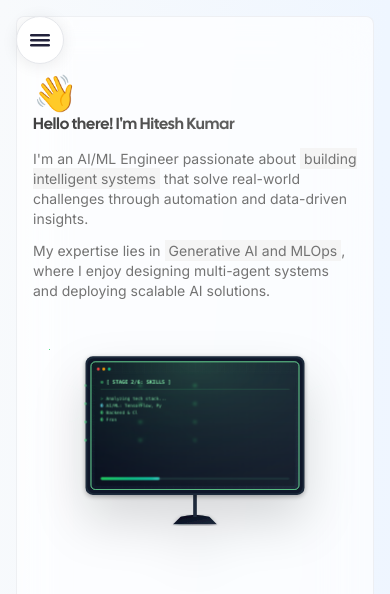
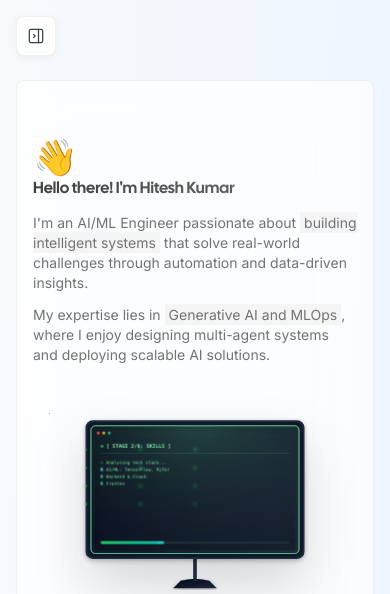
Before and after one commit to Hiteshydv001/AI-ML-Portfolio, a Next.js app: page / in a window 390 px wide. Shown: the top 594 px of the page. Built offline with nearby package versions, Linux system fonts and the light colour scheme.

Commit message:
adding changes

```diff
--- a/src/app/games/guess-drawing/page.tsx
+++ b/src/app/games/guess-drawing/page.tsx
@@ -3,7 +3,6 @@
 "use client";
 
 import React, { useRef, useState, useEffect } from "react";
-import './loading.module.css';
 
 const labels = [
   "cat", "dog", "car", "tree", "house", "bicycle", "fish", "flower", "star", "cloud"
--- a/src/app/globals.css
+++ b/src/app/globals.css
@@ -16,6 +16,20 @@
   .animate-blink {
     animation: blink 1s step-end infinite;
   }
+
+  .animate-gradient-x {
+    background-size: 200% 200%;
+    animation: gradient-x 8s linear infinite;
+  }
+
+  .no-scrollbar::-webkit-scrollbar {
+    display: none;
+  }
+
+  .no-scrollbar {
+    -ms-overflow-style: none;
+    scrollbar-width: none;
+  }
 }
 
 @keyframes blink {
@@ -26,3 +40,12 @@
     opacity: 0;
   }
 }
+
+@keyframes gradient-x {
+  0%, 100% {
+    background-position: 0% 50%;
+  }
+  50% {
+    background-position: 100% 50%;
+  }
+}
--- a/src/app/layout.tsx
+++ b/src/app/layout.tsx
@@ -28,7 +28,7 @@ export default function RootLayout({
       </head>
       <body className={twMerge(inter.className, "bg-gradient-to-br from-slate-50 via-blue-50 to-indigo-50")}>
         <Sidebar />
-        <div className="p-4 lg:ml-64">
+        <div className="pt-20 px-4 pb-4 lg:pt-4 lg:ml-64">
           <div className="bg-white/70 backdrop-blur-xl rounded-lg border border-gray-200/60 min-h-screen">
             {children}
             <Footer />
--- a/src/app/page.tsx
+++ b/src/app/page.tsx
@@ -42,10 +42,21 @@ export default function Home() {
         </div>
 
         {/* Chat Interface */}
-        <div className="mt-8 mb-4">
-          <h2 className="text-4xl font-bold mb-4 text-center pt-10 pb-10">Ask Anything about Hitesh!</h2>
-          <div className="h-[450px] w-full max-w-3xl mx-auto">
-            <ChatInterface />
+        <div className="mt-16 mb-8">
+          <div className="text-center mb-8 px-4">
+            <h2 className="text-3xl md:text-4xl font-black tracking-tight bg-gradient-to-r from-sky-500 to-blue-600 bg-clip-text text-transparent [text-wrap:balance]">
+              Ask Anything about Hitesh! ✨
+            </h2>
+            <p className="text-gray-700 text-base md:text-lg mt-3 font-medium antialiased [text-wrap:balance]">
+              Chat with my AI assistant to learn more about my work, experience, and projects
+            </p>
+          </div>
+
+          {/* Chat interface */}
+          <div className="max-w-3xl mx-auto bg-white/60 backdrop-blur rounded-2xl border border-gray-200/60 shadow-lg p-1">
+            <div className="h-[450px]">
+              <ChatInterface />
+            </div>
           </div>
         </div>
       </Container>
--- a/src/components/ChatInterface.tsx
+++ b/src/components/ChatInterface.tsx
@@ -240,9 +240,9 @@ export const ChatInterface = () => {
 
                 {/* Chat Content */}
                 <foreignObject x="187" y="107" width="826" height="476">
-                    <div className="h-full flex flex-col bg-gradient-to-b from-transparent to-black/20 rounded-lg backdrop-blur-sm text-green-400 font-mono">
+                    <div className="h-full flex flex-col bg-gradient-to-b from-slate-900/90 to-black/40 rounded-lg backdrop-blur-sm text-green-400 font-mono shadow-xl">
                         {/* Messages Area */}
-                        <div className="flex-grow overflow-y-auto p-6 space-y-4 text-base">
+                        <div className="flex-grow overflow-y-auto p-4 md:p-6 space-y-4 text-sm md:text-base">
                             <AnimatePresence mode="popLayout">
                                 {messages.map((message: Message, index: number) => (
                                     <motion.div
@@ -253,13 +253,13 @@ export const ChatInterface = () => {
                                         className={`flex ${message.role === 'user' ? 'justify-end' : 'justify-start'}`}
                                     >
                                         <div className={`
-                                            max-w-[80%] rounded-lg p-3 text-sm
+                                            max-w-[80%] rounded-lg p-3 text-sm md:text-base font-medium
                                             ${message.role === 'user'
-                                                ? 'bg-green-500/20 border border-green-500/30 text-green-400'
-                                                : 'bg-slate-800/50 border border-slate-700 text-green-400'
+                                                ? 'bg-green-500/30 border border-green-500/40 text-green-300 shadow-green-500/20 shadow-lg'
+                                                : 'bg-slate-800/80 border border-slate-600 text-green-300 shadow-lg'
                                             }
                                         `}>
-                                            <p className="whitespace-pre-wrap">
+                                            <p className="whitespace-pre-wrap leading-relaxed tracking-wide">
                                                 {message.content}
                                             </p>
                                         </div>
@@ -289,14 +289,14 @@ export const ChatInterface = () => {
                         </div>
 
                         {/* Input Area */}
-                        <div className="p-6 border-t border-slate-700/50">
+                        <div className="p-4 md:p-6 border-t border-slate-600/50 bg-slate-900/50">
                             <form onSubmit={handleSubmit} className="relative">
                                 <input
                                     type="text"
                                     value={input}
                                     onChange={handleInputChange}
                                     placeholder="Type your message..."
-                                    className="w-full bg-slate-800/50 text-green-400 rounded-lg pl-6 pr-14 py-4 text-base border border-slate-700 focus:outline-none focus:border-green-500/50 placeholder-green-600/30"
+                                    className="w-full bg-slate-800/90 text-green-300 rounded-lg pl-6 pr-14 py-4 text-sm md:text-base font-medium border border-slate-600 focus:outline-none focus:border-green-400 focus:ring-2 focus:ring-green-500/20 placeholder-green-500/40 shadow-lg transition-all duration-200"
                                     disabled={isLoading}
                                 />
                                 <button
--- a/src/components/Products.tsx
+++ b/src/components/Products.tsx
@@ -36,7 +36,7 @@ export const Products = () => {
               y: 0,
             }}
             transition={{ duration: 0.3, delay: idx * 0.1 }}
-            className="group hover:bg-gray-50/80 rounded-2xl transition duration-200 p-4"
+            className="group hover:bg-gray-50/80 rounded-2xl transition duration-200 p-4 border border-gray-200 shadow hover:shadow-md"
           >
             <div className="flex flex-col md:flex-row items-center gap-6">
               {/* Image Frame */}
--- a/src/components/Sidebar.tsx
+++ b/src/components/Sidebar.tsx
@@ -37,31 +37,12 @@ export const Sidebar = () => {
     <>
       {/* Hamburger button for mobile */}
       <button
-        className="fixed top-4 left-4 z-50 flex items-center justify-center w-12 h-12 rounded-full bg-white shadow-lg border border-gray-200 lg:hidden focus:outline-none focus:ring-2 focus:ring-sky-400 transition-all"
+        className="fixed top-4 left-4 z-50 flex items-center justify-center w-10 h-10 rounded-lg bg-white shadow-md border border-gray-200/60 lg:hidden focus:outline-none focus:ring-2 focus:ring-sky-400 transition-all"
         onClick={() => setOpen(true)}
         aria-label={open ? "Close sidebar" : "Open sidebar"}
-        style={{ boxShadow: '0 2px 16px 0 rgba(0,0,0,0.08)' }}
+        style={{ boxShadow: '0 2px 8px 0 rgba(0,0,0,0.05)' }}
       >
-        <svg width="32" height="32" viewBox="0 0 32 32" fill="none" xmlns="http://www.w3.org/2000/svg">
-          <rect x="6" y="10" width="20" height="2.5" rx="1.25" fill="#22223b"
-            style={{
-              transition: 'all 0.3s cubic-bezier(.4,2,.6,1)',
-              transform: open ? 'translateY(8px) rotate(45deg)' : 'none'
-            }}
-          />
-          <rect x="6" y="15" width="20" height="2.5" rx="1.25" fill="#22223b"
-            style={{
-              transition: 'all 0.3s cubic-bezier(.4,2,.6,1)',
-              opacity: open ? 0 : 1
-            }}
-          />
-          <rect x="6" y="20" width="20" height="2.5" rx="1.25" fill="#22223b"
-            style={{
-              transition: 'all 0.3s cubic-bezier(.4,2,.6,1)',
-              transform: open ? 'translateY(-8px) rotate(-45deg)' : 'none'
-            }}
-          />
-        </svg>
+        <IconLayoutSidebarRightCollapse className="w-5 h-5 text-gray-700" strokeWidth={1.5} />
       </button>
 
       {/* Overlay and sidebar for mobile */}
@@ -84,7 +65,7 @@ export const Sidebar = () => {
               transition={{ duration: 0.25, ease: "easeInOut" }}
               className="fixed top-0 left-0 z-50 w-64 h-screen bg-neutral-100 border-r border-gray-200/60 shadow-xl flex flex-col"
             >
-              <div className="h-full px-6 py-8 overflow-y-auto flex flex-col">
+              <div className="h-full px-6 py-8 overflow-y-auto flex flex-col no-scrollbar">
                 {/* Close button */}
                 <button
                   className="absolute top-4 right-4 w-8 h-8 flex items-center justify-center rounded-full bg-white border border-gray-200 shadow hover:bg-gray-100 transition lg:hidden"
@@ -104,7 +85,7 @@ export const Sidebar = () => {
 
       {/* Always show sidebar on desktop */}
       <aside className="hidden lg:fixed lg:top-0 lg:left-0 lg:z-40 lg:w-64 lg:h-screen lg:bg-neutral-100 lg:border-r lg:border-gray-200/60 lg:shadow-xl lg:flex lg:flex-col">
-        <div className="h-full px-6 py-8 overflow-y-auto flex flex-col">
+        <div className="h-full px-6 py-8 overflow-y-auto flex flex-col no-scrollbar">
           <SidebarHeader />
           <Navigation setOpen={setOpen} />
         </div>
--- a/src/components/TerminalWindow.tsx
+++ b/src/components/TerminalWindow.tsx
@@ -16,8 +16,8 @@ export const TerminalWindow = ({ logs, title, compact = false }: { logs: string[
       </div>
 
       {/* Terminal Content */}
-      <div className={`p-2 font-mono text-green-400 ${compact ? 'text-[8px] leading-tight' : 'text-[10px] leading-relaxed'}`}>
-        <p className="text-gray-400">{title}</p>
+      <div className={`p-3 font-mono text-green-400 ${compact ? 'text-xs leading-tight' : 'text-sm leading-relaxed'}`}>
+        <p className="text-gray-400 font-medium">{title}</p>
         <AnimatePresence>
             {logs.map((log, index) => (
                 <motion.p
```
